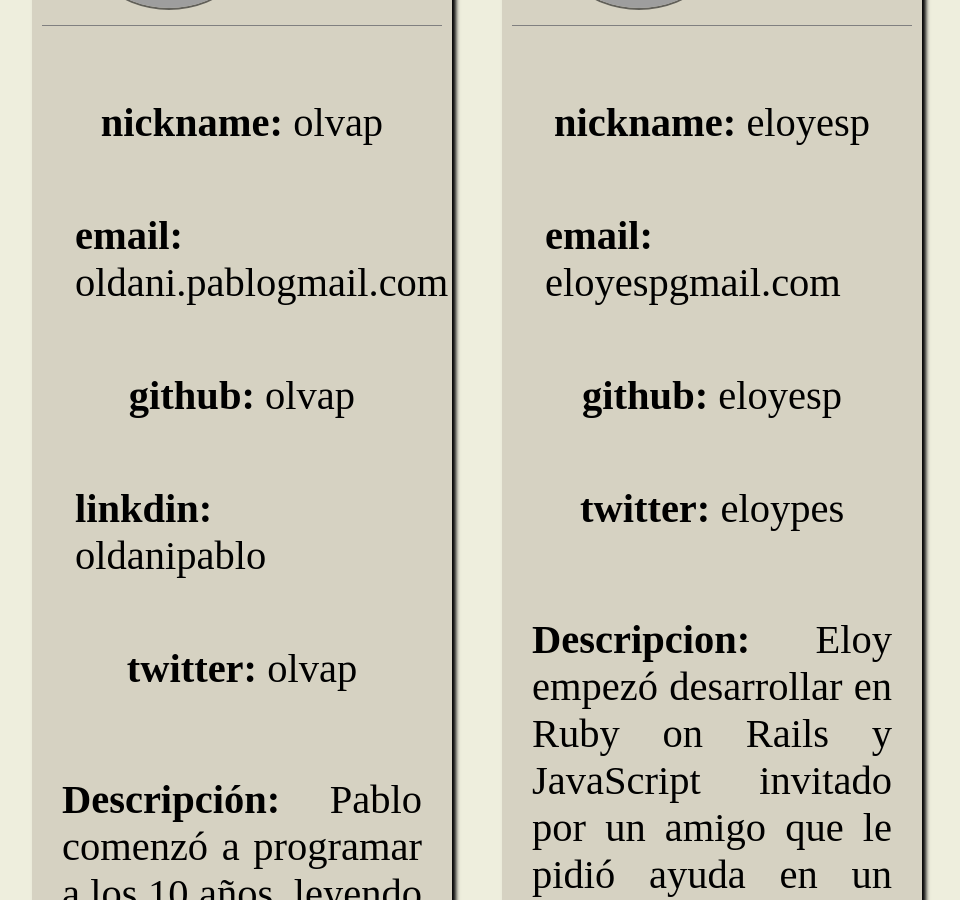
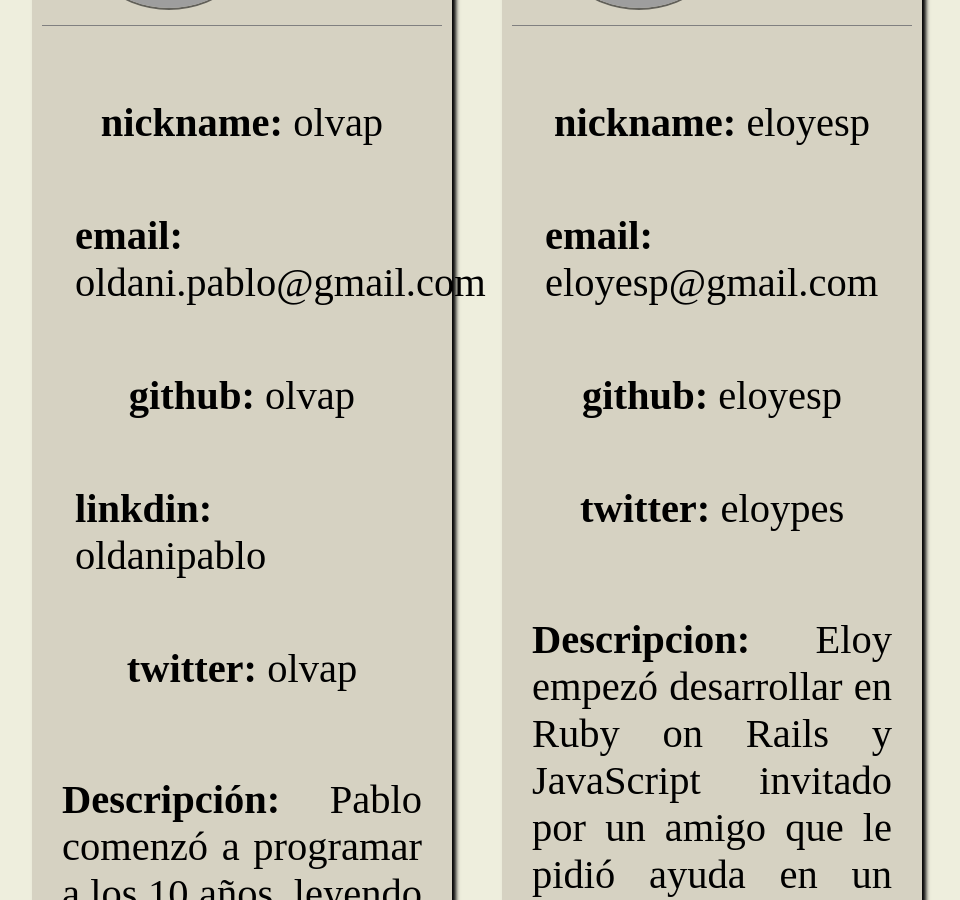
Before and after one commit to BlueLemon/bluelemons.github.io, a Jekyll site: the page index.html, which Jekyll copies as it is, in a window 1280 px wide and 900 px high, scrolled down 5463 px. Shown: the whole window, without its empty margins (163-1123 px from the left). Built offline with Jekyll 4.4.1, drawn with Linux system fonts in a browser that asks for light colours; some web fonts are replaced; part of the change alters nothing that is shown; grey boxes are pictures that could not be loaded.

```diff
--- a/index.html
+++ b/index.html
@@ -120,7 +120,7 @@
         </header>
         <ul>
           <li><strong>nickname:</strong> olvap</li>
-          <li><strong>email:</strong> oldani.pablo<at>gmail.com</li>
+          <li><strong>email:</strong> oldani.pablo&commat;gmail.com</li>
           <li><strong>github:</strong> olvap</li>
           <li><strong>linkdin:</strong> oldanipablo</li>
           <li><strong>twitter:</strong> olvap</li>
@@ -158,7 +158,7 @@
         </header>
         <ul>
           <li><strong>nickname:</strong> eloyesp</li>
-          <li><strong>email:</strong> eloyesp<at>gmail.com</li>
+          <li><strong>email:</strong> eloyesp&commat;gmail.com</li>
           <li><strong>github:</strong> eloyesp</li>
           <li><strong>twitter:</strong> eloypes</li>
         </ul>
```
